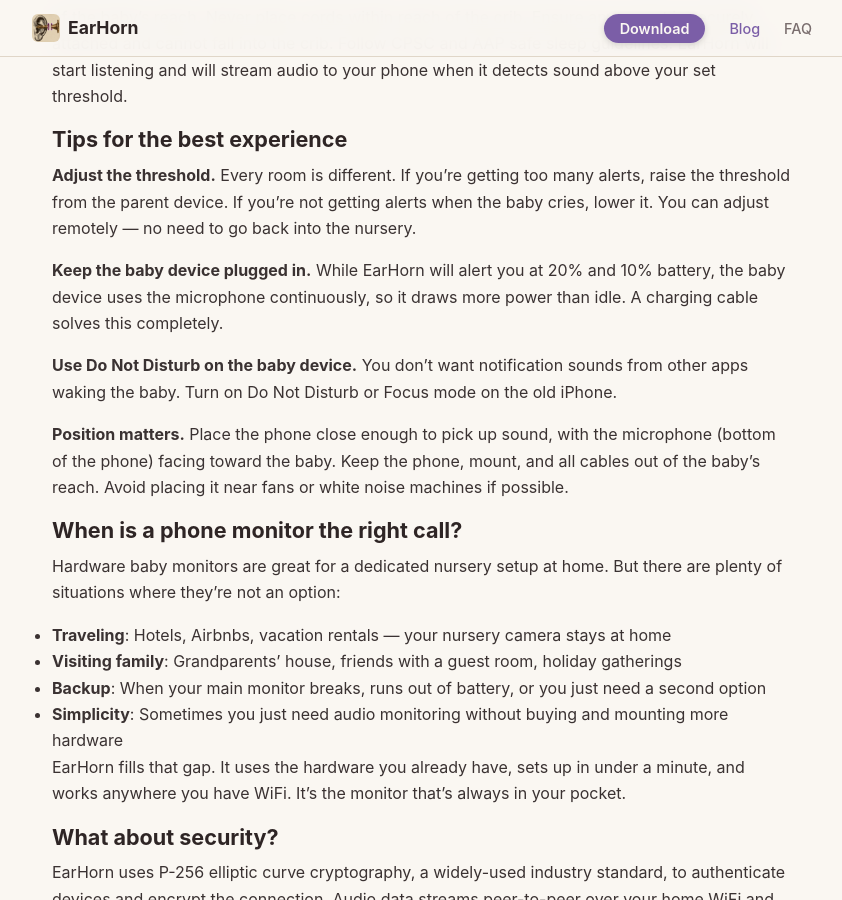
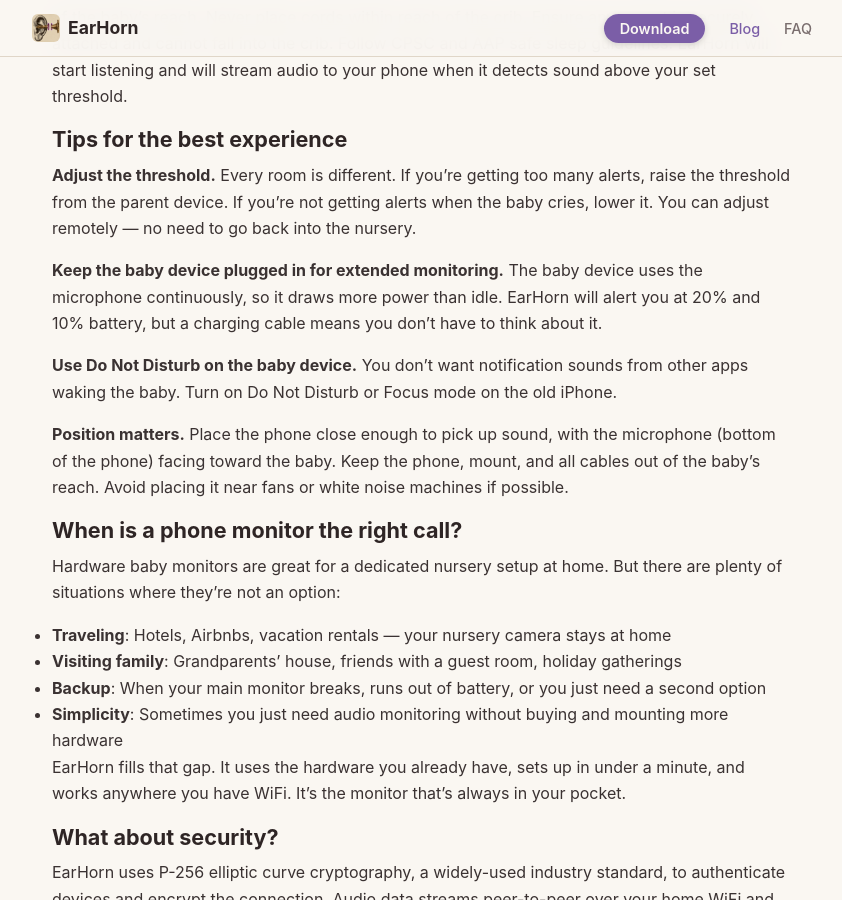
Before and after one commit to braeside-dev/earhorn-site, a Jekyll site: the page built from _posts/2026-03-14-how-to-turn-old-iphone-into-baby-monitor.md, in a window 1280 px wide and 900 px high, scrolled down 1448 px. Shown: the whole window, without its empty margins (218-1060 px from the left). Built offline with Jekyll 4.4.1, drawn with Linux system fonts in a browser that asks for light colours.

Commit message:
ticky tack details

```diff
--- a/_posts/2026-03-14-how-to-turn-old-iphone-into-baby-monitor.md
+++ b/_posts/2026-03-14-how-to-turn-old-iphone-into-baby-monitor.md
@@ -62,7 +62,7 @@ Put the old iPhone in the nursery, plugged into a charger, close enough to pick
 
 **Adjust the threshold.** Every room is different. If you're getting too many alerts, raise the threshold from the parent device. If you're not getting alerts when the baby cries, lower it. You can adjust remotely — no need to go back into the nursery.
 
-**Keep the baby device plugged in.** While EarHorn will alert you at 20% and 10% battery, the baby device uses the microphone continuously, so it draws more power than idle. A charging cable solves this completely.
+**Keep the baby device plugged in for extended monitoring.** The baby device uses the microphone continuously, so it draws more power than idle. EarHorn will alert you at 20% and 10% battery, but a charging cable means you don't have to think about it.
 
 **Use Do Not Disturb on the baby device.** You don't want notification sounds from other apps waking the baby. Turn on Do Not Disturb or Focus mode on the old iPhone.
 
```
Also changed, not shown: faq.md (+2 -2 lines).
